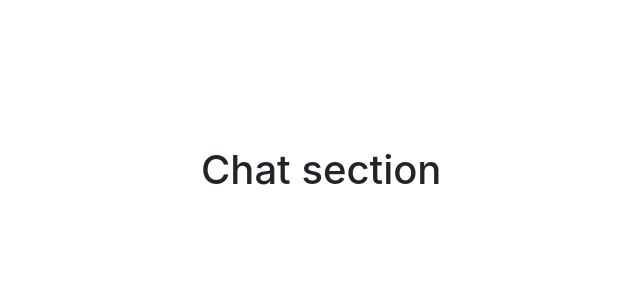
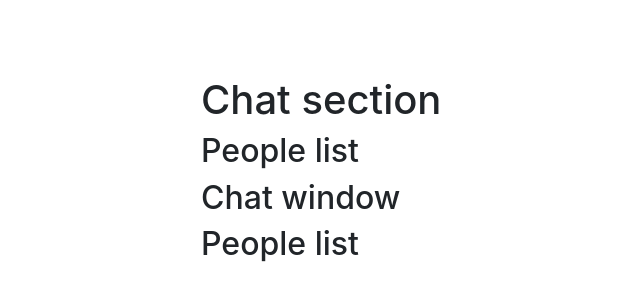
Before and after one commit to krukaleksander/chatapp, a React (Create React App) app: page /chat in a window 1280 px wide. Shown: the part 226-526 px from the top of the page, without its empty margins (254-894 px from the left). Built offline with nearby package versions, Linux system fonts and the light colour scheme; no server answers; the database is empty; sample sign-in values are in the browser's storage.

Commit message:
build basic chat-components

```diff
--- a/src/components/Chat.js
+++ b/src/components/Chat.js
@@ -1,12 +1,29 @@
 import React from 'react'
 import { Container } from 'react-bootstrap';
-import { dbRefObject } from '../firebase';
+import { pureDataBase, dbRefObject } from '../firebase';
+import PeopleList from './chat-components/PeopleList';
+import ChatWindow from './chat-components/ChatWindow';
+import Rooms from './chat-components/Rooms';
 
 export default function Chat() {
-    dbRefObject.on('value', snap => console.log(snap.val()));
+    // dbRefObject.on('value', snap => console.log(snap.val()));
+
+    // function writeUserData(userId, name, email, imageUrl) {
+    //     pureDataBase.ref('users/' + userId).set({
+    //         username: name,
+    //         email: email,
+    //         profile_picture: imageUrl
+    //     });
+    // };
+
+    // writeUserData('d121235', 'Olek', 'aleksander@onet.pl', 'https://onet.pl');
+
     return (
         <Container>
             <h1>Chat section</h1>
+            <PeopleList />
+            <ChatWindow />
+            <Rooms />
         </Container>
     )
 }
--- /dev/null
+++ b/src/components/chat-components/ChatWindow.js
@@ -0,0 +1,11 @@
+import React from 'react'
+
+export default function ChatWindow() {
+    return (
+        <>
+            <div className="chat window">
+                <h2>Chat window</h2>
+            </div>
+        </>
+    )
+}
--- /dev/null
+++ b/src/components/chat-components/PeopleList.js
@@ -0,0 +1,11 @@
+import React from 'react'
+
+export default function PeopleList() {
+    return (
+        <>
+            <div className="people-list">
+                <h2>People list</h2>
+            </div>
+        </>
+    )
+}
--- /dev/null
+++ b/src/components/chat-components/Rooms.js
@@ -0,0 +1,11 @@
+import React from 'react'
+
+export default function Rooms() {
+    return (
+        <>
+            <div className="people-list">
+                <h2>People list</h2>
+            </div>
+        </>
+    )
+}
--- a/src/firebase.js
+++ b/src/firebase.js
@@ -14,4 +14,5 @@ const app = firebase.initializeApp({
 
 export const auth = app.auth();
 export const dbRefObject = firebase.database().ref().child('object');
+export const pureDataBase = firebase.database();
 export default app;
```
